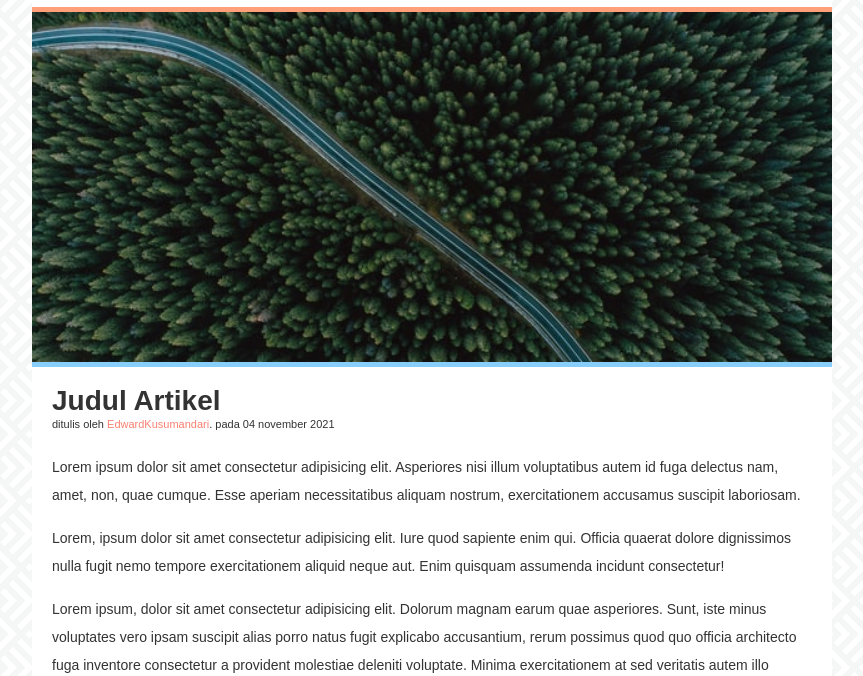
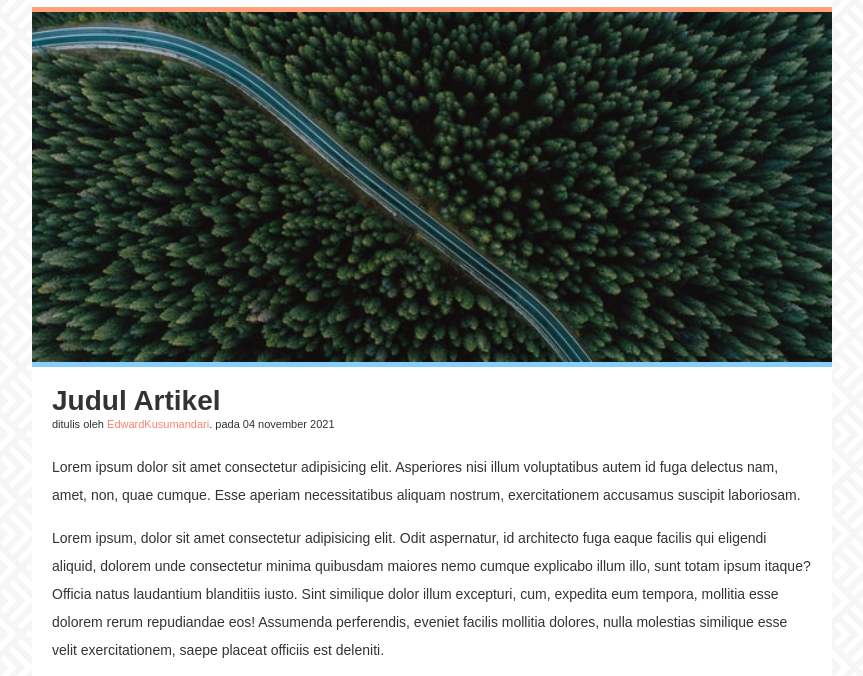
Before and after one commit to edwardkusumandari/simpleweb, a plain HTML site: page index.html in a window 1280 px wide. Shown: the part 99-775 px from the top of the page, without its empty margins (208-1071 px from the left). Drawn offline with Linux system fonts and the light colour scheme.

Commit message:
Edit Content

```diff
--- a/index.html
+++ b/index.html
@@ -4,7 +4,7 @@
     <meta charset="UTF-8" />
     <meta http-equiv="X-UA-Compatible" content="IE=edge" />
     <meta name="viewport" content="width=device-width, initial-scale=1.0" />
-    <title>Document</title>
+    <title>MyWebsite</title>
     <link rel="stylesheet" href="style.css" />
   </head>
   <body>
@@ -23,23 +23,21 @@
       <div class="content">
         <h2>Judul Artikel</h2>
         <p class="penulis">ditulis oleh <a href="#">EdwardKusumandari</a>. pada 04 november 2021</p>
-
         <p>
           Lorem ipsum dolor sit amet consectetur adipisicing elit. Asperiores nisi illum voluptatibus autem id fuga delectus nam, amet, non, quae cumque. Esse aperiam necessitatibus aliquam nostrum, exercitationem accusamus suscipit
           laboriosam.
         </p>
-
         <p>
-          Lorem, ipsum dolor sit amet consectetur adipisicing elit. Iure quod sapiente enim qui. Officia quaerat dolore dignissimos nulla fugit nemo tempore exercitationem aliquid neque aut. Enim quisquam assumenda incidunt consectetur!
+          Lorem ipsum, dolor sit amet consectetur adipisicing elit. Odit aspernatur, id architecto fuga eaque facilis qui eligendi aliquid, dolorem unde consectetur minima quibusdam maiores nemo cumque explicabo illum illo, sunt totam ipsum
+          itaque? Officia natus laudantium blanditiis iusto. Sint similique dolor illum excepturi, cum, expedita eum tempora, mollitia esse dolorem rerum repudiandae eos! Assumenda perferendis, eveniet facilis mollitia dolores, nulla
+          molestias similique esse velit exercitationem, saepe placeat officiis est deleniti.
         </p>
-
         <p>
           Lorem ipsum, dolor sit amet consectetur adipisicing elit. Dolorum magnam earum quae asperiores. Sunt, iste minus voluptates vero ipsam suscipit alias porro natus fugit explicabo accusantium, rerum possimus quod quo officia
           architecto fuga inventore consectetur a provident molestiae deleniti voluptate. Minima exercitationem at sed veritatis autem illo possimus aliquid inventore deleniti magnam odit quidem, nesciunt ex saepe rerum rem beatae excepturi
           tempore iusto dicta qui architecto suscipit iste? Maxime laborum omnis eum, nam asperiores ab, vero ad mollitia maiores sequi, facilis et itaque aliquam? Quod soluta tempora enim porro explicabo esse, ducimus amet velit dolor aut
           modi accusantium rem qui.
         </p>
-
         <p>
           Lorem ipsum dolor sit amet consectetur adipisicing elit. Modi earum, quo neque deserunt eius sit repellendus vitae et minus nulla corporis, obcaecati rem ea, vel eaque. Perspiciatis deserunt saepe aliquid harum sed nemo recusandae
           assumenda optio. Nihil culpa, aspernatur iusto facere rerum numquam iste quaerat id illum temporibus nulla totam voluptas cupiditate iure earum optio laborum nobis architecto porro fuga nam expedita. Nihil, ipsa vitae! Quas neque
```
